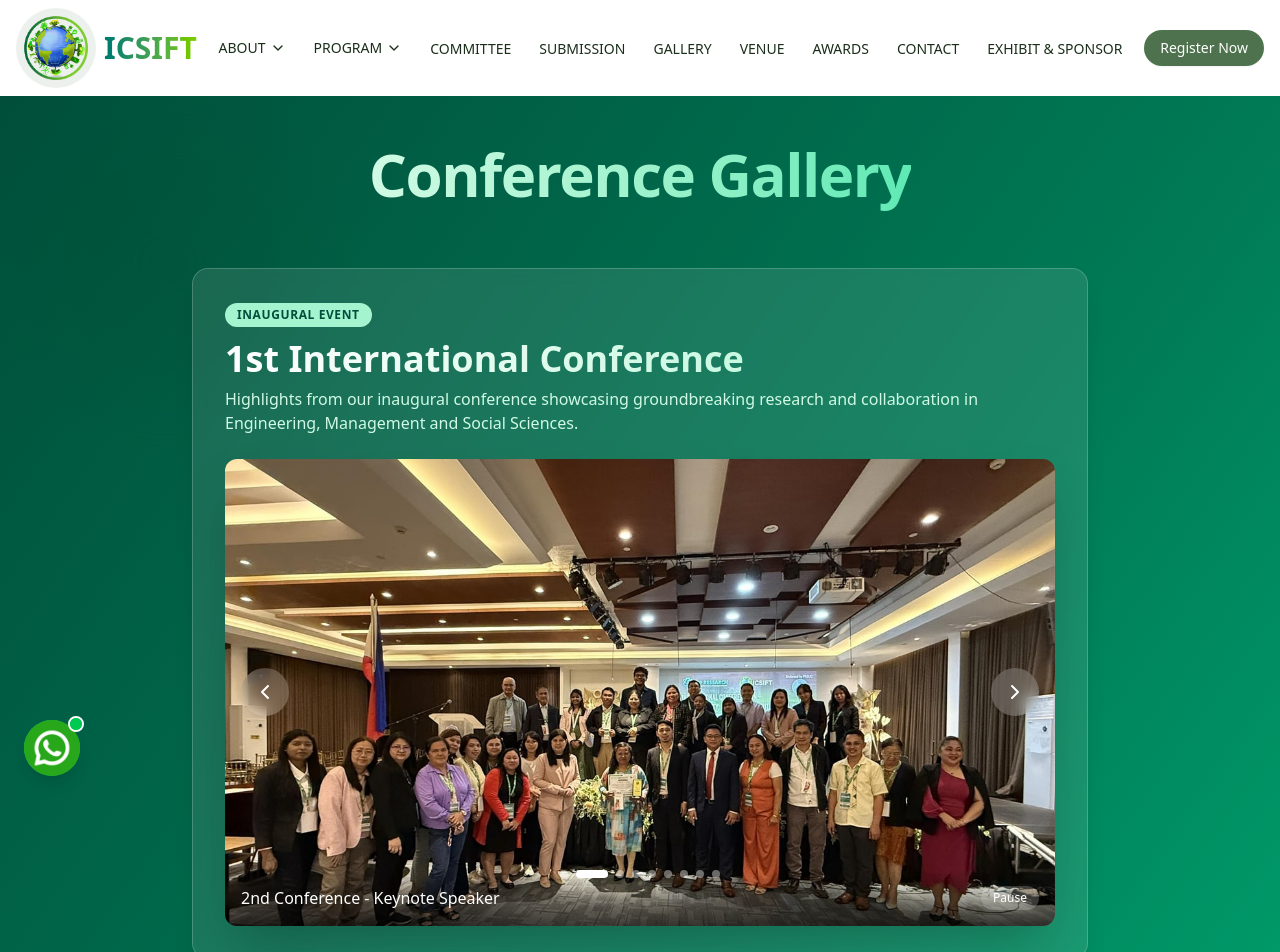
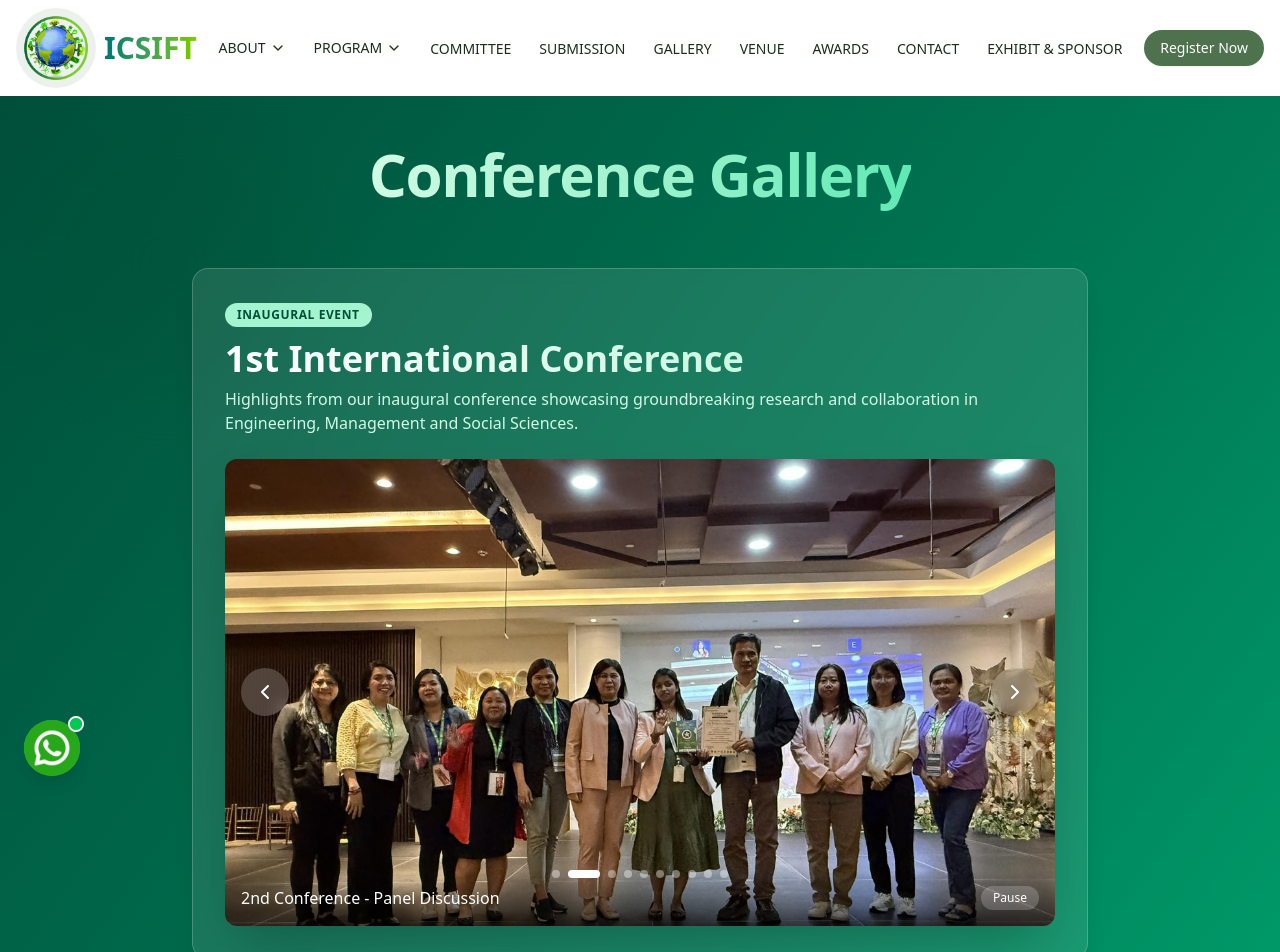
Before and after one commit to ZepResearch/icsift, a Next.js app: page /gallery in a window 1280 px wide. Shown: the top 952 px of the page. Built offline with nearby package versions, Linux system fonts and the light colour scheme.

Commit message:
image fix

```diff
--- a/src/app/(pages)/about-organizers/Content.jsx
+++ b/src/app/(pages)/about-organizers/Content.jsx
@@ -106,7 +106,7 @@ export default function AboutOrganizersPage() {
           <div className="grid grid-cols-1 lg:grid-cols-2 gap-12 items-center">
             <div className="relative rounded-3xl overflow-hidden h-[400px]">
               <Image
-                src="/gallery/ICSIFT_03.jpg"
+                src="/gallery/ICSIFT_10.jpg"
                 alt="Zep Research Team"
                 fill
                 className="object-cover"
--- a/src/app/(pages)/gallery/components/gallery.jsx
+++ b/src/app/(pages)/gallery/components/gallery.jsx
@@ -8,18 +8,18 @@ const firstConferenceImages = [
     src: "/gallery/ICSIFT_09.jpg?height=600&width=800",
     alt: "2nd Conference - Opening Ceremony",
   },
-  {
-    src: "/gallery/ICSIFT_01.jpg?height=600&width=800",
-    alt: "2nd Conference - Keynote Speaker",
-  },
+  // {
+  //   src: "/gallery/ICSIFT_01.jpg?height=600&width=800",
+  //   alt: "2nd Conference - Keynote Speaker",
+  // },
   {
     src: "/gallery/ICSIFT_02.jpg?height=600&width=800",
     alt: "2nd Conference - Panel Discussion",
   },
-  {
-    src: "/gallery/ICSIFT_03.jpg?height=600&width=800",
-    alt: "2nd Conference - Award Ceremony",
-  },
+  // {
+  //   src: "/gallery/ICSIFT_03.jpg?height=600&width=800",
+  //   alt: "2nd Conference - Award Ceremony",
+  // },
   {
     src: "/gallery/ICSIFT_04.jpg?height=600&width=800",
     alt: "2nd Conference - Award Ceremony",
@@ -32,13 +32,29 @@ const firstConferenceImages = [
     src: "/gallery/ICSIFT_06.jpg?height=600&width=800",
     alt: "2nd Conference - Award Ceremony",
   },
+  // {
+  //   src: "/gallery/ICSIFT_07.jpg?height=600&width=800",
+  //   alt: "2nd Conference - Award Ceremony",
+
+  // },
   {
-    src: "/gallery/ICSIFT_07.jpg?height=600&width=800",
+    src: "/gallery/ICSIFT_08.jpg?height=600&width=800",
     alt: "2nd Conference - Award Ceremony",
-
   },
   {
-    src: "/gallery/ICSIFT_08.jpg?height=600&width=800",
+    src: "/gallery/ICSIFT_09.jpg?height=600&width=800",
+    alt: "2nd Conference - Award Ceremony",
+  },
+  {
+    src: "/gallery/ICSIFT_10.jpg?height=600&width=800",
+    alt: "2nd Conference - Award Ceremony",
+  },
+  {
+    src: "/gallery/ICSIFT_11.jpg?height=600&width=800",
+    alt: "2nd Conference - Award Ceremony",
+  },
+  {
+    src: "/gallery/ICSIFT_12.jpg?height=600&width=800",
     alt: "2nd Conference - Award Ceremony",
   },
 ]
```
